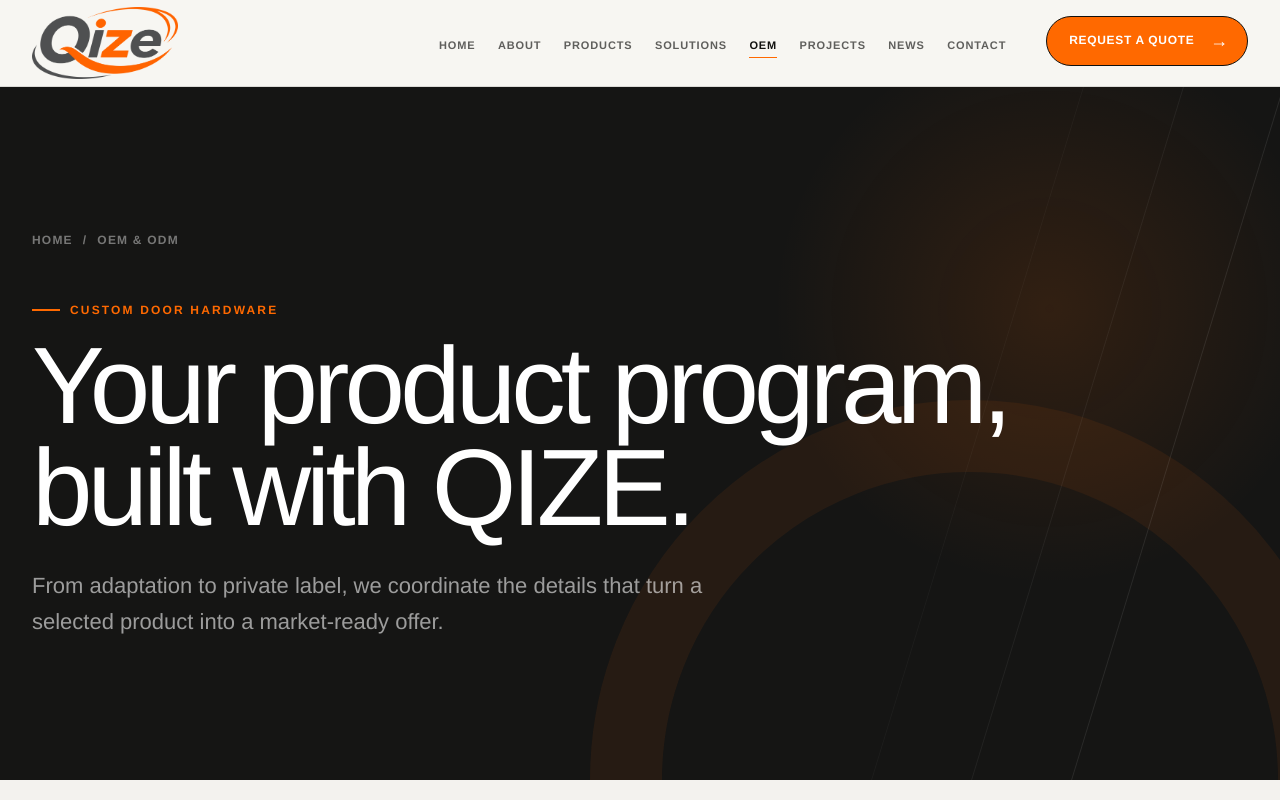
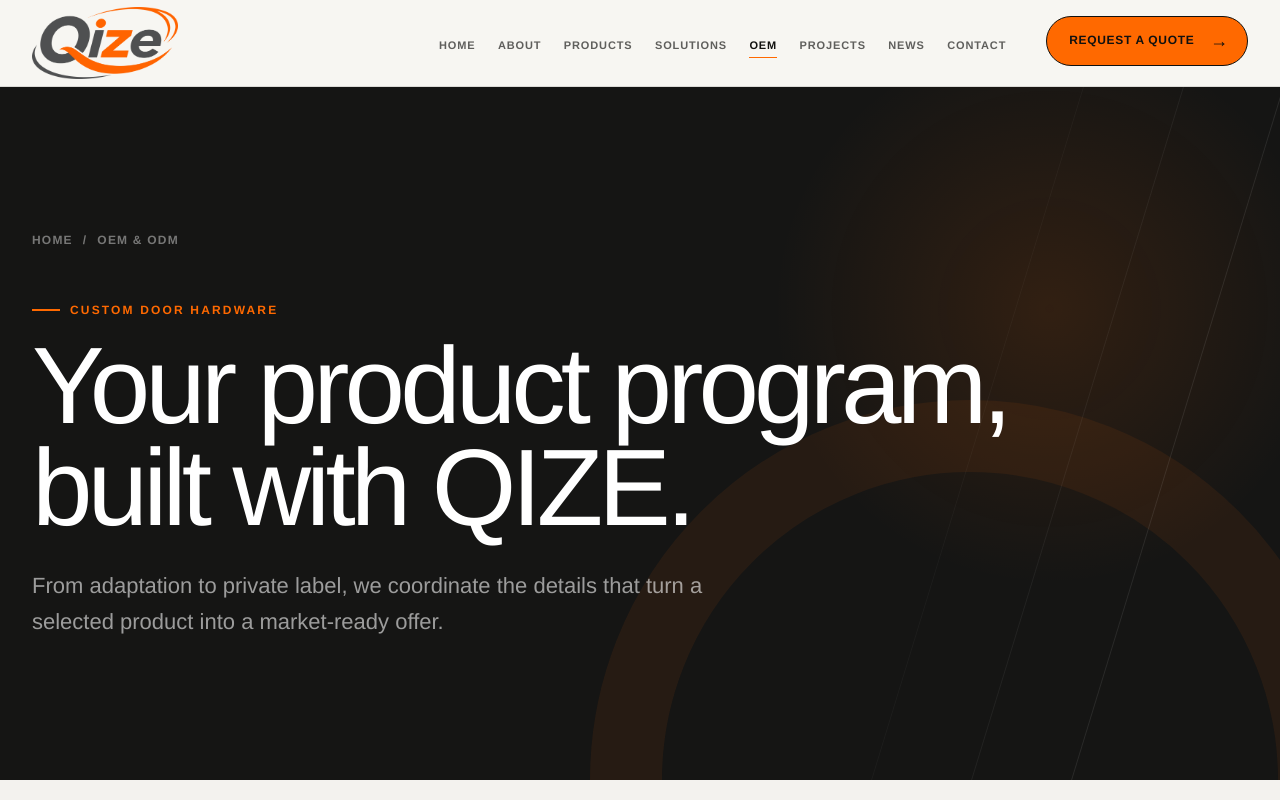
Before and after one commit to huwanduf/qize-website, a plain HTML site: page oem/index.html in a window 1280 px wide. In both pictures the pointer is over the link 1147 px from the left and 43 px from the top of the page. Shown: the top 800 px of the page. Drawn offline with Linux system fonts and the light colour scheme.

Commit message:
Fix inner-page inquiry button contrast

```diff
--- a/assets/css/styles.css
+++ b/assets/css/styles.css
@@ -1654,13 +1654,13 @@
   min-height: 44px;
   padding: 10px 18px;
   border: 1px solid var(--ink);
-  color: var(--ink);
-  background: transparent;
-}
-
-.header-cta:hover {
   color: var(--white);
   background: var(--ink);
+}
+
+.header-cta:hover {
+  color: var(--ink);
+  background: var(--orange);
 }
 
 .btn {
```
